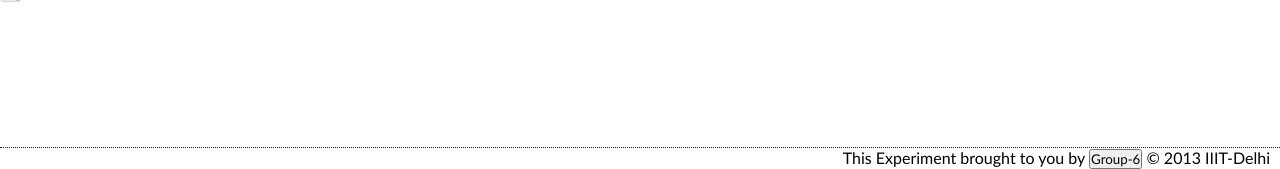
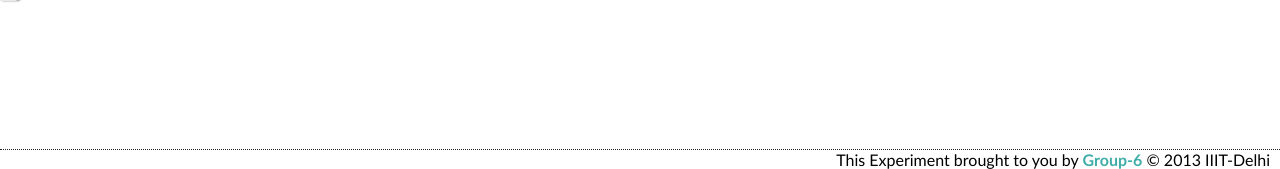
Before and after one commit to devs4v/TuneBrainz, a PHP site: page / in a window 1280 px wide. Shown: the part 631-800 px from the top of the page. Run offline with PHP 8.4, Linux system fonts and the light colour scheme.

Commit message:
Footer button look removed

```diff
--- a/index.php
+++ b/index.php
@@ -62,7 +62,7 @@ Username: a4816234 		Password: tunebrainz!23		Server: server12.000webhost.com
 		</div>
 		<div id="footer">
 			<div style="padding-right: 10px;">This Experiment brought to you by
-				<input type="button" onclick="$(this).hide();scrollNames();" value="Group-6"/>
+				<input id="footer-button" type="button" onclick="$(this).hide();scrollNames();" value="Group-6"/>
 				<div id="names">
 					<span>Shivam</span>
 					<span>&nbsp;Akif&nbsp;</span>
--- a/index2.php
+++ b/index2.php
@@ -114,7 +114,7 @@ WHERE
 		</div>
                 <div id="footer">
                         <div style="padding-right: 10px;">This Experiment brought to you by
-				<input type="button" onclick="$(this).hide();scrollNames();" value="Group-6"/>
+                                <input id="footer-button" type="button" onclick="$(this).hide();scrollNames();" value="Group-6"/>
                                 <div id="names">
                                         <span>Shivam</span>
                                         <span>&nbsp;Akif&nbsp;</span>
@@ -123,5 +123,6 @@ WHERE
                                 </div>
                         &copy; 2013 IIIT-Delhi</div>
                 </div>
+
 	</body>
 </html>
--- a/main.css
+++ b/main.css
@@ -143,7 +143,13 @@ filter: progid:DXImageTransform.Microsoft.BasicImage(rotation=3);
 	bottom: 0px;
 	width: 98%;
 }
-
+#footer-button {
+	color:#3fada8;
+	font-weight:bold;
+	border:none;
+	background-color:#fff;;
+	font-size:16px;
+}
 #searchBox{
 	padding: 0px;
 	margin: 0px;
@@ -284,6 +290,7 @@ tr, td, th {
 	font-family: trebuchet ms;
 	box-shadow: -2px 0 2px 2px white;
 }
+
 #names{
 	margin: 0;
 	padding: 0;
@@ -299,5 +306,5 @@ tr, td, th {
 	padding-left: 5px;
 	padding-right: 5px;
 	color: black;
-	font-family: Monaco, serif;
+/*	font-family: Monaco, serif;*/
 }
```
Lines whose indentation alone changed are shown as unchanged.
